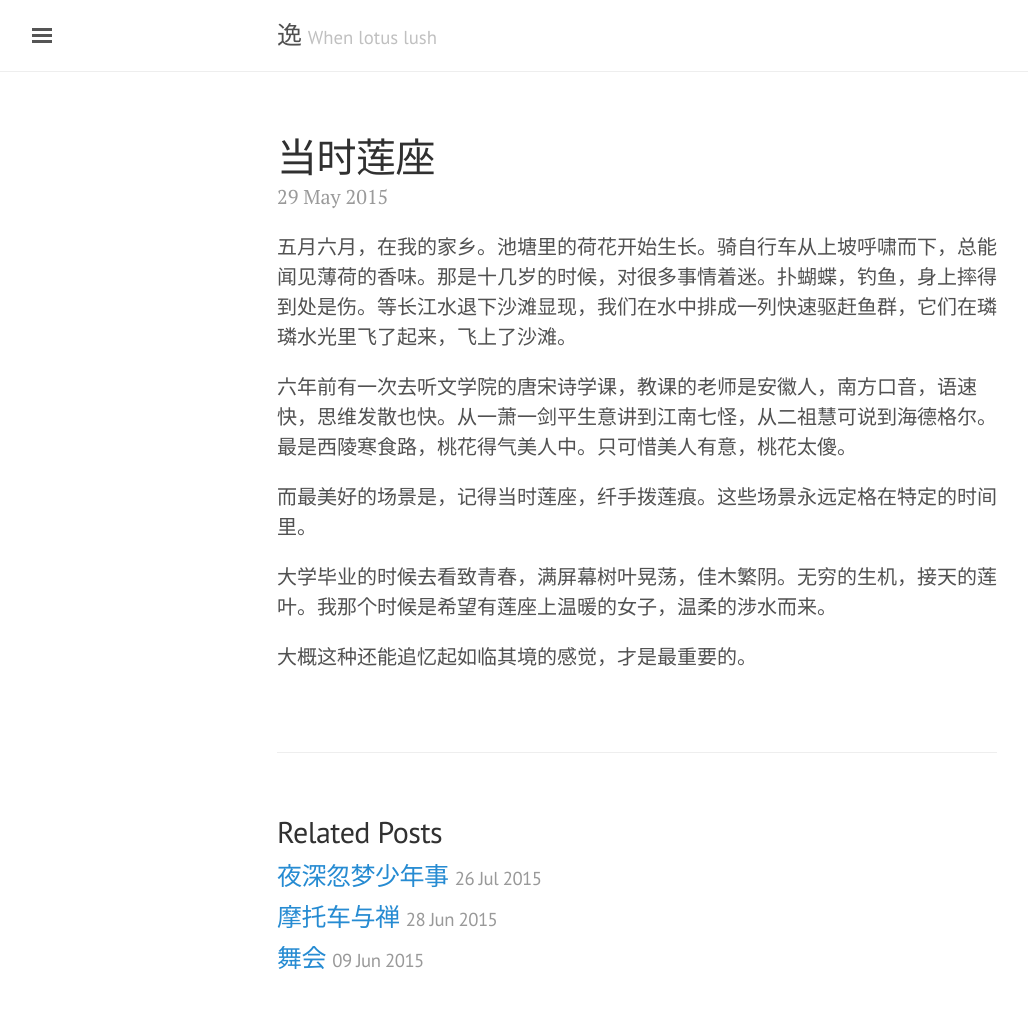
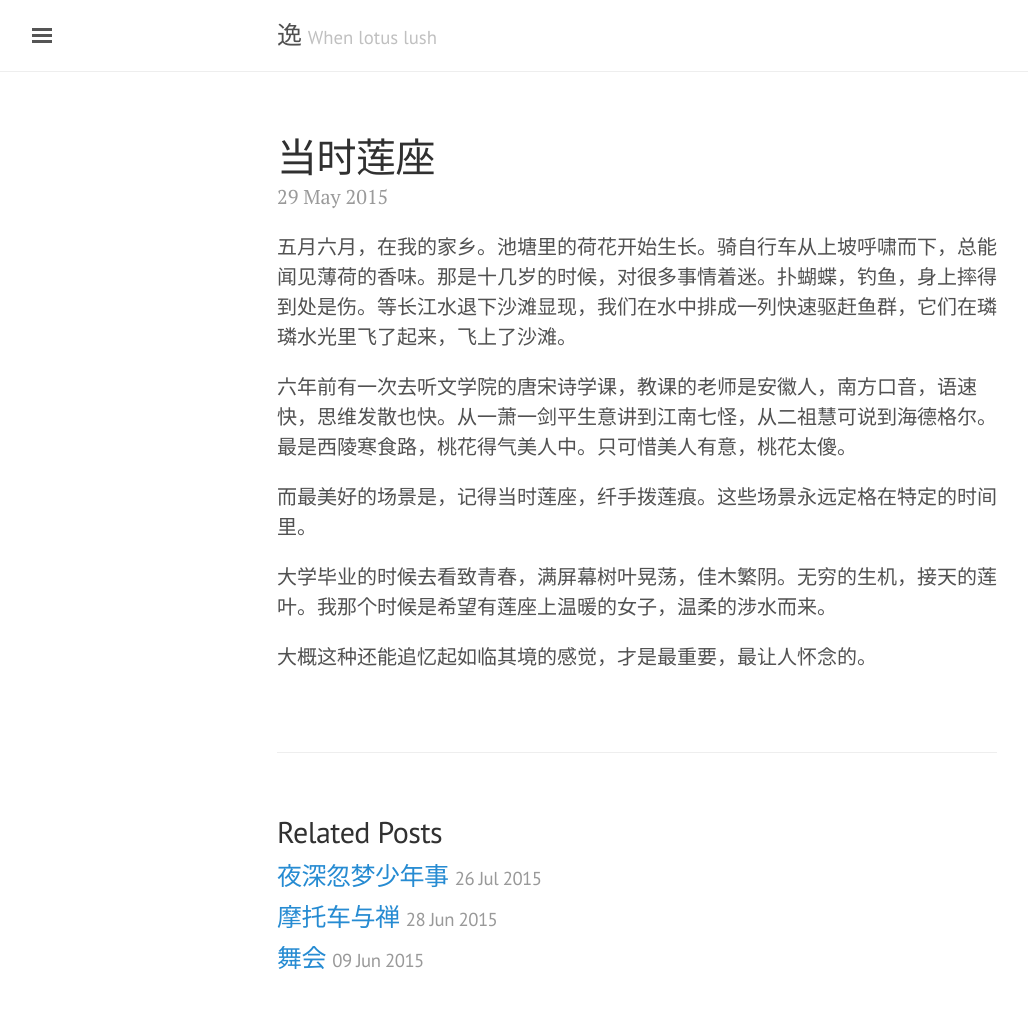
Before and after one commit to literblog/literblog.github.com, a Jekyll site: the page built from _posts/2015-05-29-whenlotusislush.md, in a window 1280 px wide. Shown: the whole page, without its empty margins (3-1031 px from the left). Built offline with Jekyll 4.4.1, drawn with Linux system fonts in a browser that asks for light colours; comment, search, counter and statistics services are not loaded.

Commit message:
Update 2015-05-29-whenlotusislush.md

```diff
--- a/_posts/2015-05-29-whenlotusislush.md
+++ b/_posts/2015-05-29-whenlotusislush.md
@@ -14,4 +14,4 @@ tags:
 
 大学毕业的时候去看致青春，满屏幕树叶晃荡，佳木繁阴。无穷的生机，接天的莲叶。我那个时候是希望有莲座上温暖的女子，温柔的涉水而来。
 
-大概这种还能追忆起如临其境的感觉，才是最重要的。
+大概这种还能追忆起如临其境的感觉，才是最重要，最让人怀念的。
```
